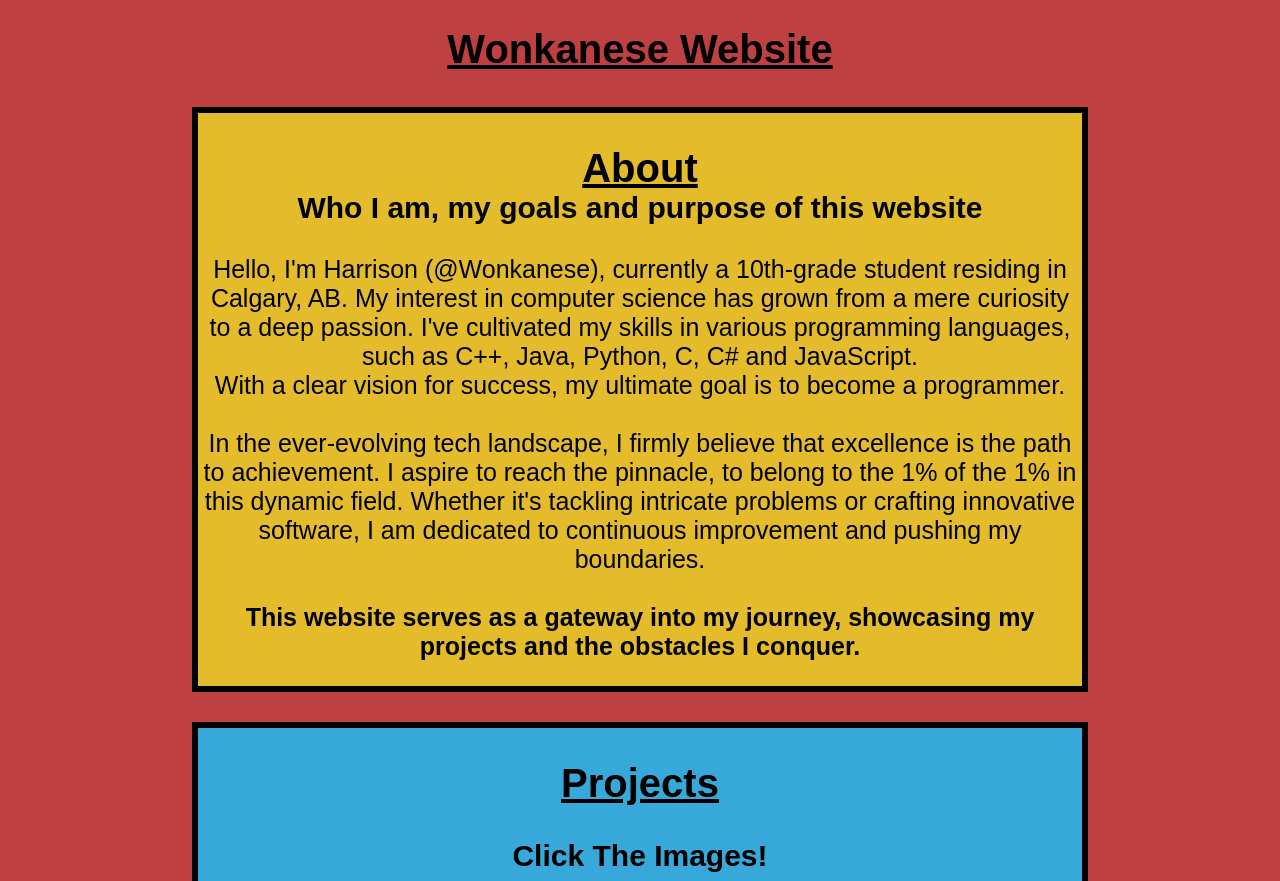
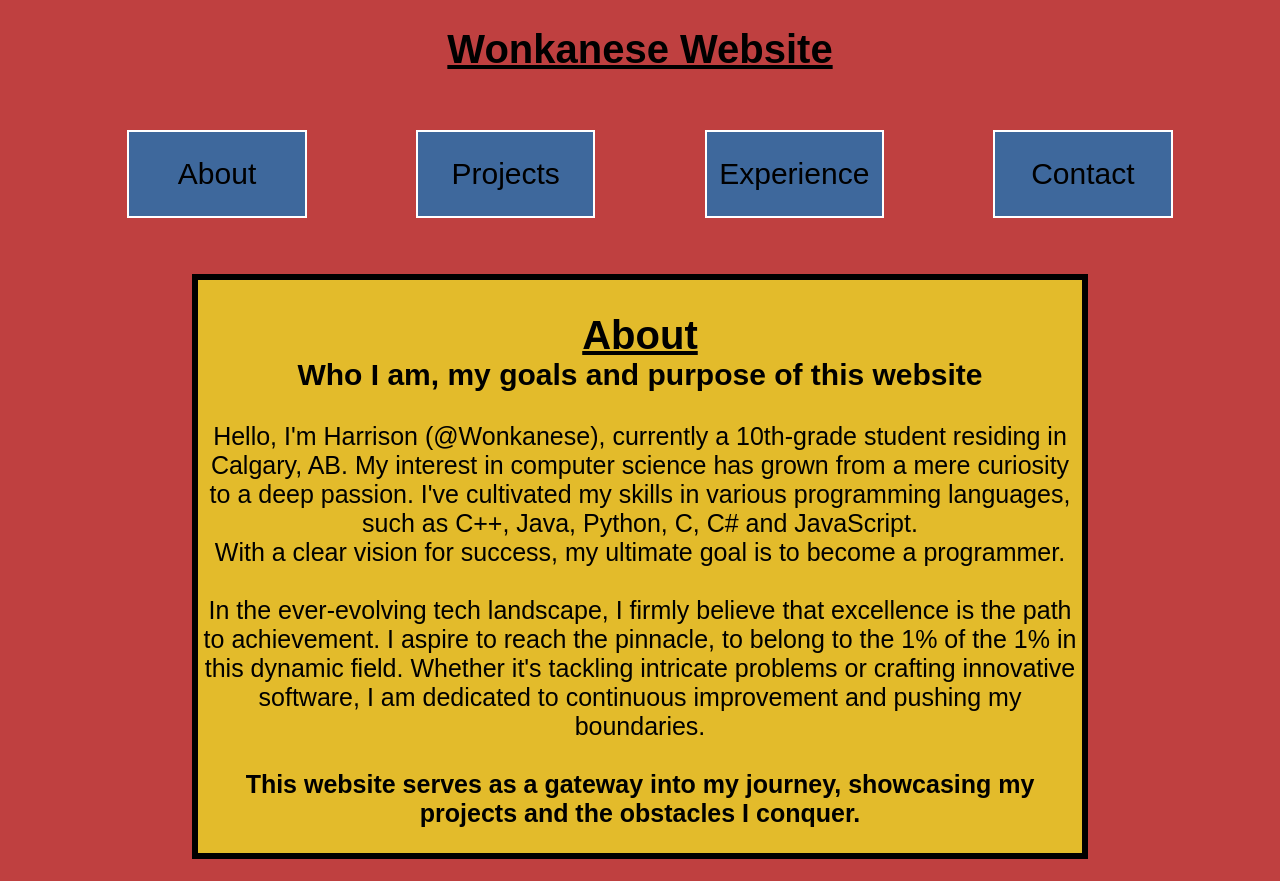
Before and after one commit to WONKanese/Wonkanese-Portfolio, a plain HTML site: page index.html in a window 1280 px wide. Shown: the top 881 px of the page. Drawn offline with Linux system fonts and the light colour scheme.

Commit message:
added header for faster nav

```diff
--- a/bgManipulate.js
+++ b/bgManipulate.js
@@ -22,3 +22,10 @@ function showDescription(title, description) {
   document.getElementById("image-description").innerHTML = description;
   document.getElementById("description-box").style.display = "block";
 }
+
+function scrollToId(elementId) {
+  const element = document.getElementById(elementId);
+  if (element) {
+    element.scrollIntoView({ behavior: 'smooth' });
+  }
+}
--- a/index.html
+++ b/index.html
@@ -8,9 +8,16 @@
   <title>Wonkanese</title>
 </head>
 <body>
+  <h1 class="main-title title">Wonkanese Website</h1>
+  <div class="header">
+    <button class="header-button" onclick="scrollToId('about')">About</button>
+    <button class="header-button" onclick="scrollToId('project')">Projects</button>
+    <button class="header-button" onclick="scrollToId('experience')">Experience</button>
+    <button class="header-button" onclick="scrollToId('contact')">Contact</button>
+  </div>
   <div class="sections">
-    <h1 class="main-title title">Wonkanese Website</h1>
-    <div class="about">
+
+    <div class="about" id="about">
       <h2 class="title" style="margin-bottom: 0px;">About</h2>
       <h3 class="subtitle" style="margin-top: 0px;">Who I am, my goals and purpose of this website</h3>
       <p class="about-me">
@@ -27,7 +34,7 @@
         <b>This website serves as a gateway into my journey, showcasing my projects and the obstacles I conquer.</b>
       </p>
     </div>
-    <div class="projects">
+    <div class="projects" id="project">
       <h2 class="title">Projects</h2>
       <h3 class="subtitle">Click The Images!</h3>
       <div id="image-container">
@@ -57,7 +64,7 @@
         <p id="image-description"></p>
       </div>
     </div>
-    <div class="experience">
+    <div class="experience" id="experience">
       <h2 class="title">Experience</h2>
       <div class="cs50">
         <h3 class="subtitle">HarvardX CS50's Introduction to Computer Science (2022) | edX</h3>
@@ -78,7 +85,7 @@
       </div>
     </div>
   </div>
-  <div class="contact">
+  <div class="contact" id="contact">
     <h2 class="title">Contact</h2>
     <h3 class="link"><img src="https://upload.wikimedia.org/wikipedia/commons/thumb/a/a0/YouTube_social_red_circle_%282017%29.svg/2048px-YouTube_social_red_circle_%282017%29.svg.png" alt="Your Image" class="link-img"><a href="https://www.youtube.com/channel/UCUh5PU6epQtIwC_k6xeFbVQ" target="_blank">Youtube</a></h3>
     <h3 class="link"><img src="https://github.githubassets.com/assets/GitHub-Mark-ea2971cee799.png" alt="Your Image" class="link-img"><a href="https://github.com/WONKanese" target="_blank">Github</a></h3>
--- a/styles.css
+++ b/styles.css
@@ -92,6 +92,26 @@
   text-align: center;
 }
 
+.header {
+  height: 15vh;
+  width: 100%;
+  padding: 10px;
+  display: flex;
+  justify-content: space-evenly;
+  align-items: center;
+}
+.header-button {
+  height: 11vh;
+  width: 14vw;
+  border: 2px solid white;
+  background-color: rgb(62, 104, 156);
+  font-size: 30px;
+}
+.header-button:hover {
+  border: 5px solid white;
+  background-color: rgb(74, 122, 181);
+}
+
 body {
   font-family: sans-serif;
   background-color: hsl(0, 50%, 50%);
```
